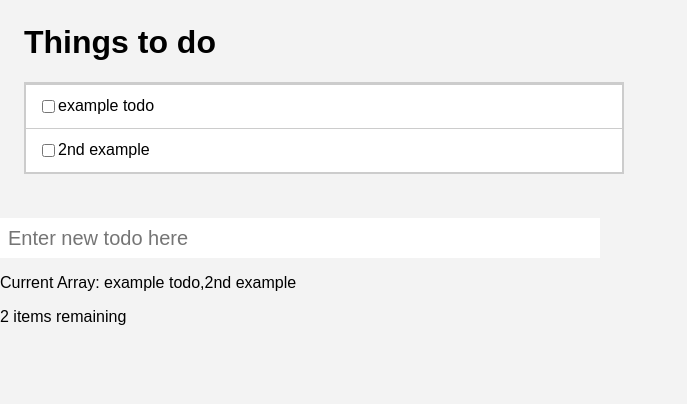
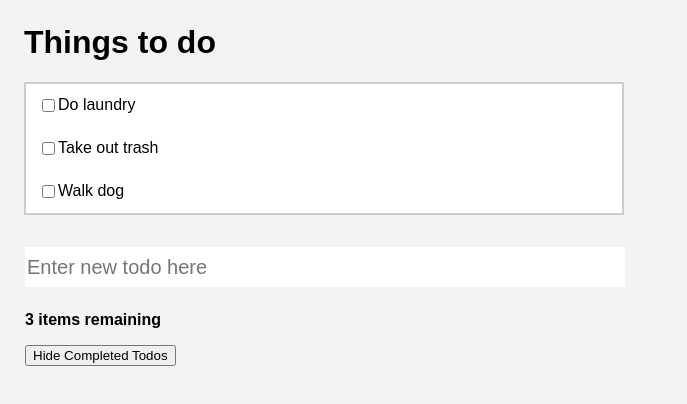
Before and after one commit to agditmore/QTP, a React (Create React App) app in the folder todo-list-react/: page / in a window 1280 px wide. Shown: the top 404 px of the page, without its empty margins (0-687 px from the left). Built offline with nearby package versions, Linux system fonts and the light colour scheme.

Commit message:
Ready to demo

```diff
--- a/todo-list-react/src/App.css
+++ b/todo-list-react/src/App.css
@@ -52,10 +52,15 @@ body {
           box-sizing: border-box;
 }
 
+#todo-item-box {
+  max-width: 550px;
+  word-wrap: break-word;
+  overflow-wrap: break-word;
+}
+
 .todo-container {
     text-align: left;
     padding: 12px;
-    border-top: 1px solid #ccc;
     display: -ms-flexbox;
     display: flex;
     -ms-flex-direction: row;
@@ -84,16 +89,18 @@ input:checked + span {
     font-weight: 100;
 }
 
-input[type=text] {
-    width: 600px;
+#input-box {
     border: 0;
     height: 40px;
-    margin-top: 20px;
     font-size: 20px;
-    padding: 8px;
     max-width: 600px;
-    -webkit-box-sizing: border-box;
-            box-sizing: border-box;
+    width: 100%;
+    margin: 8px 0;
+    box-sizing: border-box;
+}
+
+.input-box-container {
+  padding-left: 25px;
 }
 
 #remaining-count {
--- a/todo-list-react/src/App.js
+++ b/todo-list-react/src/App.js
@@ -3,6 +3,9 @@ import './App.css';
 import TodoList from './components/TodoList';
 import InputTodo from './components/InputTodo';
 import TodoCount from './components/TodoCount';
+import ShowOrHideButton from './components/ShowOrHideButton';
+
+let StoredAllTodos = [];
 
 class App extends React.Component {
   constructor (props) {
@@ -11,34 +14,39 @@ class App extends React.Component {
       todos: [
         {
           id: 1,
-          name: "example todo",
+          name: "Do laundry",
           completed: false
         },
         {
           id: 2,
-          name: "2nd example",
+          name: "Take out trash",
+          completed: false
+        },
+        {
+          id: 3,
+          name: "Walk dog",
           completed: false
         }
       ],
       todoText: '',
-      count: 0
+      count: 0,
+      show: true
     }
 }
 
-handleChange = (event) => {
+handleInputChange = (event) => {
   this.setState({
     todoText: event.target.value
   });
 }
 
 handleEnterPress = (event) => {
-  console.log("here");
-  if (event.key === 'Enter') {
+  if (event.key === 'Enter' && event.target.value.trim() !== "") {
     const newObject={
-                      id: this.state.todos.length+1,
-                      name: event.target.value,
-                      completed: false
-                    }
+      id: this.state.todos.length+1,
+      name: event.target.value.trim(),
+      completed: false
+    }
     this.setState({
       todoText: '',
       todos: [
@@ -49,7 +57,7 @@ handleEnterPress = (event) => {
   }
 }
 
-handleClick = (event, todoChanged) => {
+handleCheckboxClick = (event, todoChanged) => {
   const newArray = this.state.todos.map((todoOld) => todoOld.id === todoChanged.id ? {
     id: todoOld.id,
     name: todoOld.name,
@@ -60,14 +68,20 @@ handleClick = (event, todoChanged) => {
   });
 }
 
-// handleClick = (event, todoChanged) => {
-//   this.setState({
-//     todos: [...this.state.todos, {id: todoChanged.id, name: todoChanged.name, completed: !todoChanged.completed}]
-//   })
-// }
-
-handleButtonClick = () => {
-
+handleButtonClick = (notCompletedTodos) => {
+  if (this.state.show){
+    StoredAllTodos = this.state.todos;
+      this.setState({
+        show: false,
+        todos: notCompletedTodos
+      })
+  }
+  else {
+    this.setState({
+      show: true,
+      todos: StoredAllTodos
+    })
+  }
 }
 
 render(){
@@ -75,16 +89,21 @@ render(){
     <div>
       <TodoList
         todos={this.state.todos}
-        onClick={this.handleClick}
+        onClick={this.handleCheckboxClick}
       />
       <InputTodo
         onKeyDown={this.handleEnterPress}
-        onChange={(event) => this.handleChange(event, 'todoText')}
+        onChange={(event) => this.handleInputChange(event, 'todoText')}
         todoText={this.state.todoText}
         todos={this.state.todos}
       />
       <TodoCount
         count={this.state.count}
+        todos={this.state.todos}
+      />
+      <ShowOrHideButton
+        onClick={this.handleButtonClick}
+        show={this.state.show}
         todos={this.state.todos}
       />
     </div>
--- a/todo-list-react/src/components/InputTodo.js
+++ b/todo-list-react/src/components/InputTodo.js
@@ -2,20 +2,14 @@ import React from 'react';
 
 const InputTodo = (props) => {
     return (
-        <div>
+        <div className="input-box-container">
         <input
+        id="input-box"
         type="text"
         value={props.todoText}
         onChange={props.onChange}
         onKeyDown={props.onKeyDown}
         placeholder="Enter new todo here" />
-        <p> Current Array: {props.todos.map((todo, index) => {
-            if(index !== (props.todos.length - 1)) {
-                return `${todo.name},`;
-            } else {
-                return todo.name;
-            }
-        })}</p>
         </div>
     );
 };
--- a/todo-list-react/src/components/ShowOrHideButton.js
+++ b/todo-list-react/src/components/ShowOrHideButton.js
@@ -1,11 +1,10 @@
 import React from 'react';
 
 const ShowOrHideButton = (props) => {
-    let buttonText = "Hide Completed Todos";
-
+    const notCompletedTodos = props.todos.filter((todo) => todo.completed===false)
     return (
-        <div>
-            <button onClick={() => }>{buttonText}</button>
+        <div className="input-box-container">
+            <button onClick={() => props.onClick(notCompletedTodos)}>{props.show ? "Hide Completed Todos":"Show Completed Todos"}</button>
         </div>
     )
 }
--- a/todo-list-react/src/components/TodoCount.js
+++ b/todo-list-react/src/components/TodoCount.js
@@ -3,8 +3,8 @@ import React from 'react';
 const TodoCount = (props) => {
     const counter = props.todos.filter((todo) => todo.completed===false)
     return (
-    <div>
-        <p>{counter.length} items remaining</p>
+    <div className="input-box-container">
+        <p id="remaining-count">{counter.length} items remaining</p>
     </div>
     )
 }
--- a/todo-list-react/src/components/TodoList.js
+++ b/todo-list-react/src/components/TodoList.js
@@ -5,15 +5,15 @@ const TodoList = (props) => {
         <div className="app">
             <h1>Things to do</h1>
             <div id="main-todo-list" className="todo-list">
-                <div className="todo">
+                <div className="todo" id="todo-item-box">
                     {props.todos.map((todo) => {
-                        return (
-                            <div className="todo-container" key={todo.id}>
-                                <input type="checkbox" className="todo-checkbox"onClick={(event) => props.onClick(event,todo)} />
-                                <span>{todo.name}</span>
-                            </div>
-                        )
-                    }
+                            return (
+                                <div className="todo-container" key={todo.id} onClick={(event) => props.onClick(event,todo)}>
+                                    <input type="checkbox" checked={todo.completed} className="todo-checkbox" onChange={()=>null} onClick={(event) => props.onClick(event,todo)} />
+                                    <span id="todo-item-box">{todo.name}</span>
+                                </div>
+                            )
+                            }
                     )
                     }
 
```
